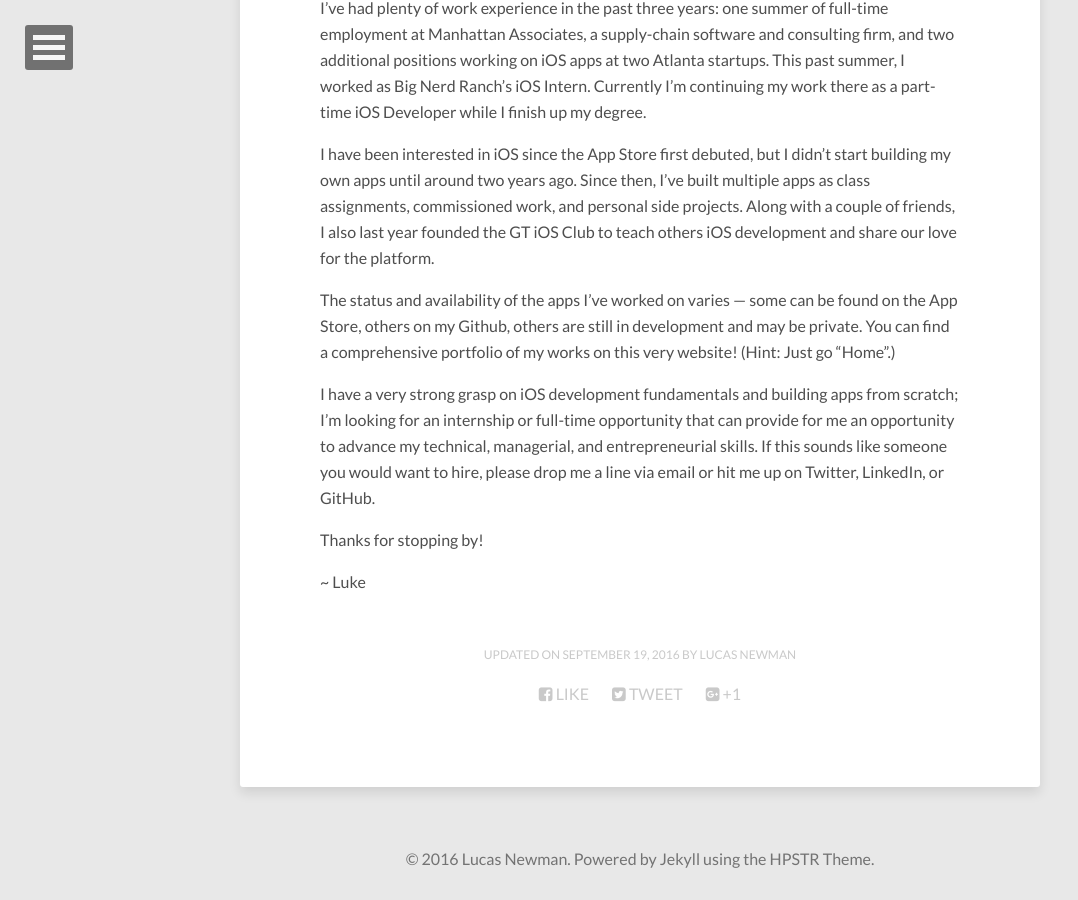
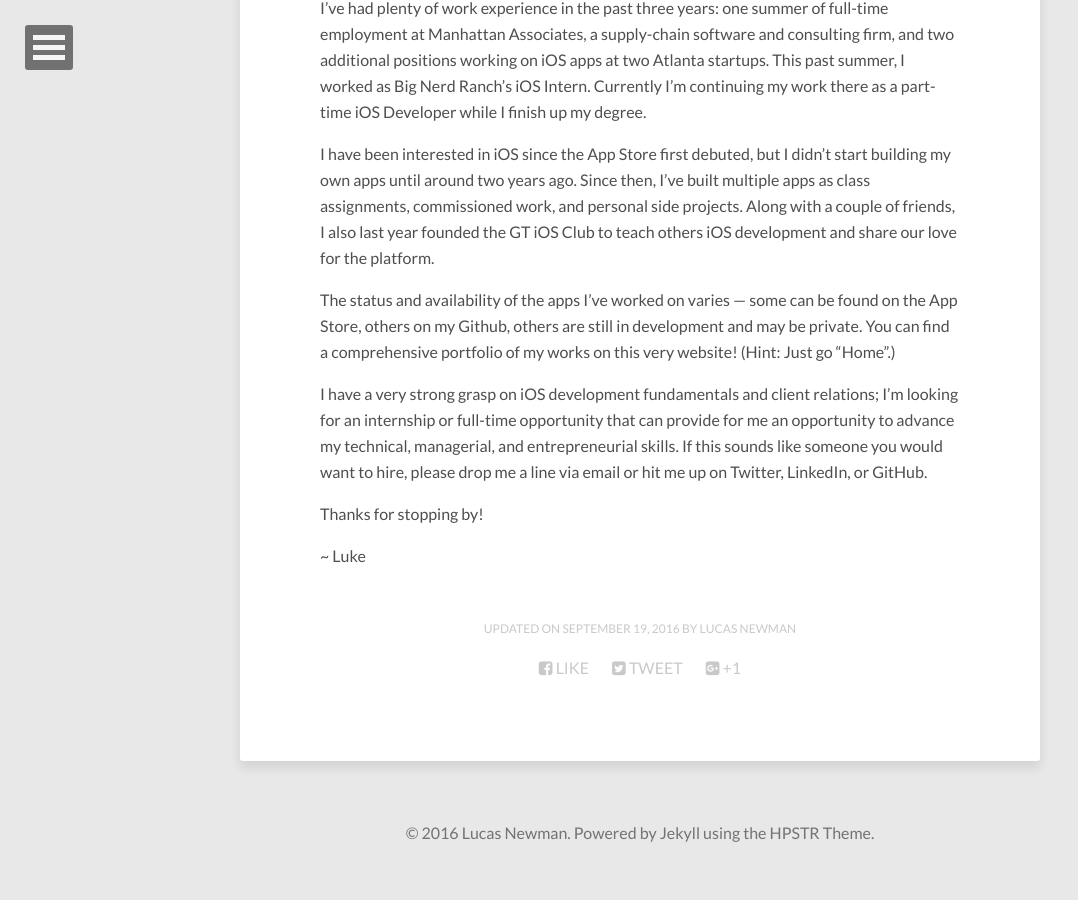
Before and after one commit to lukenewman/lukenewman.github.io, a Jekyll site: the page built from about/index.md, in a window 1280 px wide and 900 px high, scrolled down 645 px. Shown: the whole window, without its empty margins (0-1078 px from the left). Built offline with Jekyll 4.4.1, drawn with Linux system fonts in a browser that asks for light colours; nearby versions of some CDN libraries; after the commit the page ends 1519 px from its top, so only the background shows below that.

Commit message:
Updated about me

```diff
--- a/about/index.md
+++ b/about/index.md
@@ -19,7 +19,7 @@ I have been interested in iOS since the App Store first debuted, but I didn’t
 
 The status and availability of the apps I’ve worked on varies — some can be found on the App Store, others on my Github, others are still in development and may be private. You can find a comprehensive portfolio of my works on this very website! (Hint: Just go "Home".)
 
-I have a very strong grasp on iOS development fundamentals and building apps from scratch; I’m looking for an internship or full-time opportunity that can provide for me an opportunity to advance my technical, managerial, and entrepreneurial skills. If this sounds like someone you would want to hire, please drop me a line via email or hit me up on Twitter, LinkedIn, or GitHub.
+I have a very strong grasp on iOS development fundamentals and client relations; I’m looking for an internship or full-time opportunity that can provide for me an opportunity to advance my technical, managerial, and entrepreneurial skills. If this sounds like someone you would want to hire, please drop me a line via email or hit me up on Twitter, LinkedIn, or GitHub.
 
 Thanks for stopping by!
 
```
